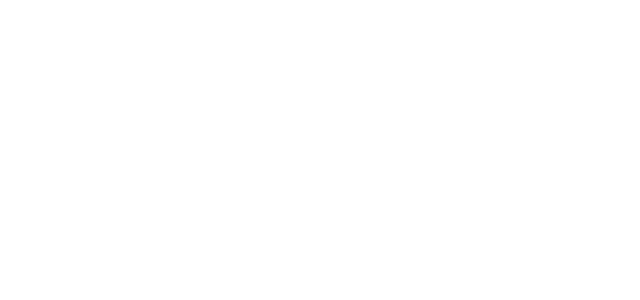
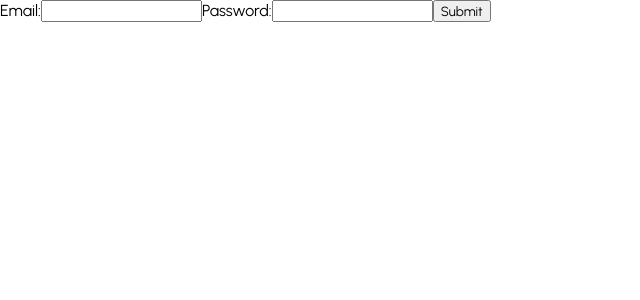
Before and after one commit to dariacz12/handmade-toys-shop, a React (Create React App) app: page /admin/loginpage in a window 1280 px wide. Before the commit this address had no page. Shown: the top 300 px of the page, without its empty margins (0-640 px from the left). Built offline with nearby package versions, Linux system fonts and the light colour scheme.

Commit message:
Added LogiPage (#20)

```diff
--- a/src/App.jsx
+++ b/src/App.jsx
@@ -8,6 +8,7 @@
 import AdminProductList from "./pages/AdminPanel/ProductList";
 import CategoryAdding from "./pages/AdminPanel/CategoryAdding";
 import ProductAdding from "./pages/AdminPanel/ProductAdding";
+import LoginPage from "./pages/AdminPanel/LoginPage";
 
 const App = () => {
   return (
@@ -21,6 +22,7 @@
       <Route path="/admin/productlist" element={<AdminProductList />} />
       <Route path="/admin/categoryadding" element={<CategoryAdding />} />
       <Route path="/admin/productadding" element={<ProductAdding />} />
+      <Route path="/admin/loginpage" element={<LoginPage />} />
     </Routes>
   );
 };
--- /dev/null
+++ b/src/pages/AdminPanel/LoginPage.jsx
@@ -0,0 +1,66 @@
+import React from "react";
+import styled from "styled-components";
+import { useForm } from "react-hook-form";
+import { useNavigate } from "react-router-dom";
+import { getAuth, signInWithEmailAndPassword } from "firebase/auth";
+
+const Container = styled.div``;
+const Input = styled.input``;
+const Label = styled.label``;
+const Wrapper = styled.div``;
+
+const LoginPage = () => {
+  const {
+    register,
+    handleSubmit,
+    formState: { errors },
+  } = useForm();
+  const navigate = useNavigate();
+
+  const onSubmit = ({ email, password }) => {
+    const logiAttempt = async () => {
+      try {
+        const auth = getAuth();
+        await signInWithEmailAndPassword(auth, email, password).then(
+          (userCredential) => {
+            const user = userCredential.user;
+            user && navigate("/admin/productlist");
+          }
+        );
+      } catch (err) {
+        console.log(err);
+      }
+    };
+    logiAttempt();
+  };
+
+  return (
+    <Container>
+      <Wrapper>
+        <form onSubmit={handleSubmit(onSubmit)}>
+          <Label>
+            Email:
+            <Input
+              type="email"
+              name="email"
+              {...register("email", { required: "Pole wymagane" })}
+            ></Input>
+          </Label>
+          {errors.email && <span>{errors.email?.message}</span>}
+          <Label>
+            Password:
+            <Input
+              type="password"
+              name="password"
+              {...register("password", { required: "Pole wymagane" })}
+            ></Input>
+          </Label>
+          {errors.password && <span>{errors.password?.message}</span>}
+          <Input type="submit" value="Submit" />
+        </form>
+      </Wrapper>
+    </Container>
+  );
+};
+
+export default LoginPage;
```
